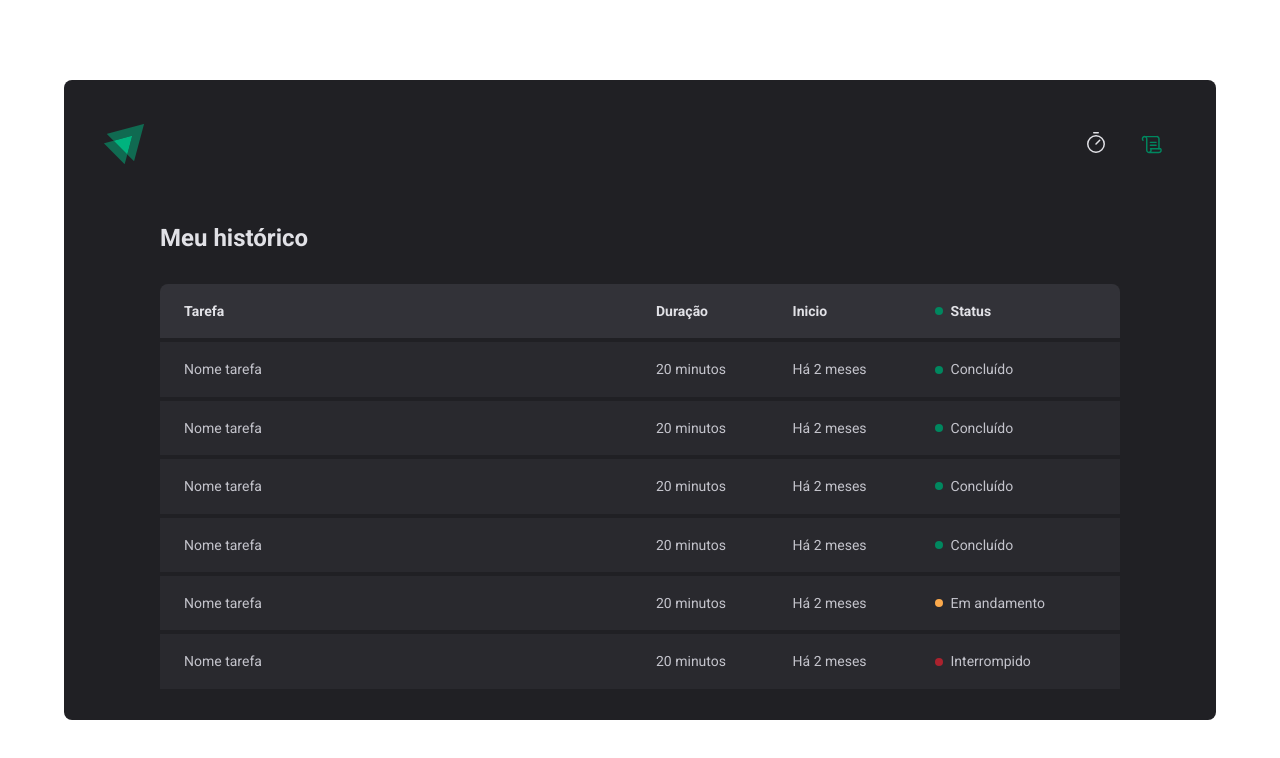
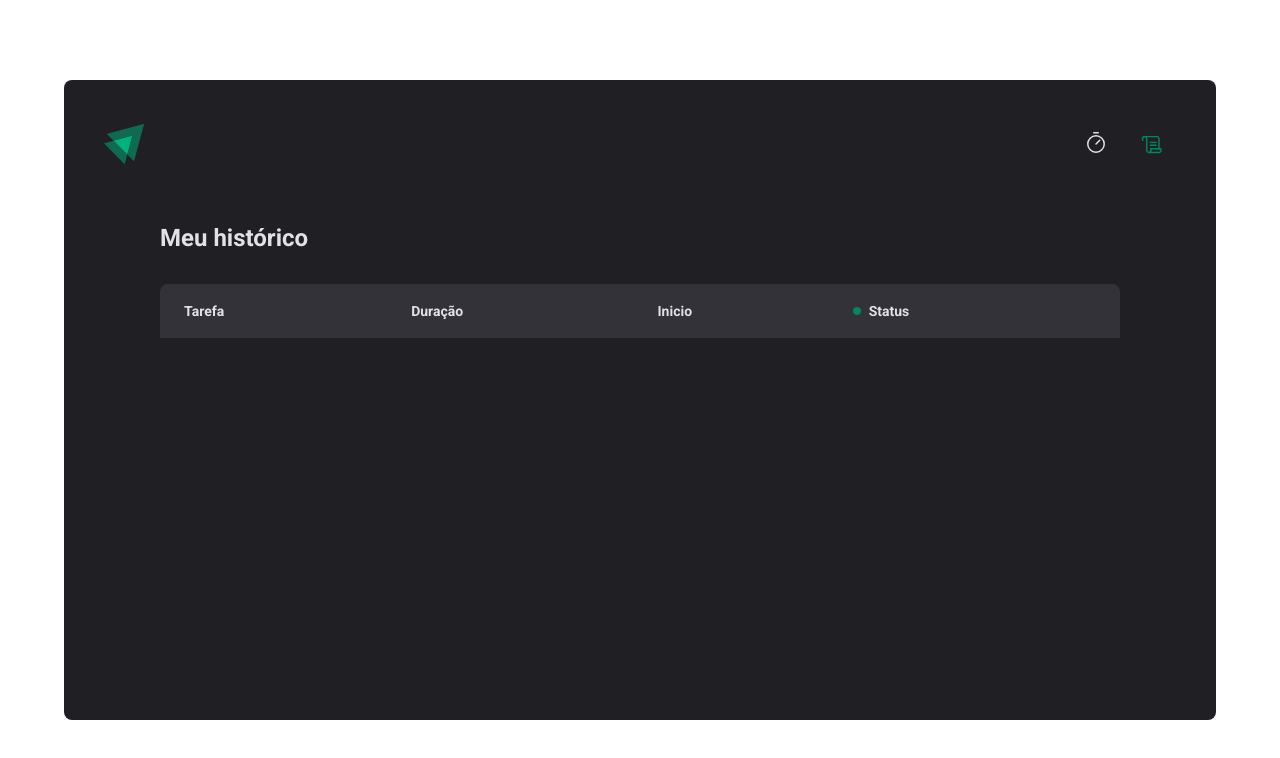
Before and after one commit to f-bravo/pomodoro-timer, a React (Vite) app: page /history in a window 1280 px wide. Shown: the top 758 px of the page. Built offline with nearby package versions, Linux system fonts and the light colour scheme.

Commit message:
Finished CyclesContext

```diff
--- /dev/null
+++ b/src/contexts/CyclesContext.tsx
@@ -0,0 +1,118 @@
+import { ReactNode, createContext, useState } from "react"
+
+interface CreateCycleData {
+  task: string
+  minutesAmount: number
+}
+
+// Interface de formatos dos ciclos
+interface Cycle {
+  id: string
+  task: string
+  minutesAmount: number
+  startDate: Date
+  interruptedDate?: Date
+  finishedDate?: Date
+}
+
+// informações armazenadas dentro do contexto:
+interface CyclesContextType {
+  cycles: Cycle[]
+  activeCycle: Cycle | undefined
+  activeCycleId: string | null
+  amountSecondsPassed: number
+  markCurrentCycleAsFinished: () => void
+  setSecondsPassed: (seconds: number) => void
+  createNewCycle: (data: CreateCycleData) => void
+  interruptCurrentCycle: () => void
+}
+
+export const CyclesContext = createContext({} as CyclesContextType)
+
+interface CyclesContextProviderProps {
+  children: ReactNode
+}
+
+export function CyclesContextProvider({ children }: CyclesContextProviderProps) {
+  // O estado vai armazenar uma lista[] de ciclos. Inicie o estado com uma lista vazia
+  const [cycles, setCycles] = useState<Cycle[]>([])
+  // mantendo o estado com o ID do ciclo ativo: o id pode ser nulo. É iniciado com null
+  const [activeCycleId, setActiveCycleId] = useState<string | null>(null)
+  // Novo estado que vai armazenar os segundos que já passaram desde que o ciclo foi ativo (countdown)
+  const [amountSecondsPassed, setAmountSecondsPassed] = useState(0)
+
+  // Mostrando na tela o ciclo ativo:
+  //Com base no id do ciclo ativo, vai percorrer tds os ciclos armazenados e retornar o ciclo com o mesmo id do ciclo ativo
+  const activeCycle = cycles.find((cycle) => cycle.id === activeCycleId)
+
+  function setSecondsPassed(seconds: number) {
+    setAmountSecondsPassed(seconds)
+  }
+
+  function markCurrentCycleAsFinished() {
+    setCycles(state => state.map(cycle => {
+      if (cycle.id === activeCycleId) {
+        return{ ...cycle, finishedDate: new Date()}
+      } else {
+        return cycle
+        }
+      })
+    )
+  }
+
+  function createNewCycle(data: CreateCycleData) {
+    const id = String(new Date().getTime()) // P facilitar e n instalar lib. O ID será o timeValue em Milisegundo
+
+    //Criando o novo ciclo: id, task, minuteAmount
+    const newCycle: Cycle = {
+      id,
+      task: data.task,
+      minutesAmount: data.minutesAmount,
+      startDate: new Date(),
+    }
+
+    // Add o novo ciclo a listagem de ciclos. para adicionar uma nova informação no array:
+    // Precisa copiar tds os ciclos existentes e add o novo ciclo no final
+    // Sempre que o estado depender de uma informação anterior use o formato arrow function
+    setCycles((state) => [...state, newCycle])
+
+    //Quando cria um novo ciclo, seta o ciclo recem criado como sendo o ciclo ativo
+    setActiveCycleId(id)
+
+    setAmountSecondsPassed(0) // resetando os segundos a cada novo ciclo
+  }
+
+  // AO interromper volta p estado inicial da aplicação
+  // Seta o ciclo ativo de votla p nulo
+  function interruptCurrentCycle() {
+    // P/ cada ciclo se for o ciclo ativo vai retornar td info + setar a data atual como interrupetdDate. Se não, n altera nada e return Cicle sem alteração
+    setCycles(state =>
+      state.map(cycle => {
+        if (cycle.id === activeCycleId) {
+        return{ ...cycle, interruptedDate: new Date()}
+        } else {
+          return cycle
+          }
+      }),
+    )
+    setActiveCycleId(null)
+
+  }
+
+  return(
+    <CyclesContext.Provider
+      value={{
+        cycles,
+        activeCycle,
+        activeCycleId,
+        markCurrentCycleAsFinished,
+        amountSecondsPassed,
+        setSecondsPassed,
+        createNewCycle,
+        interruptCurrentCycle,
+      }}
+    >
+      { children }
+    </CyclesContext.Provider>
+  )
+}
--- a/src/pages/History/index.tsx
+++ b/src/pages/History/index.tsx
@@ -1,9 +1,15 @@
+import { useContext } from "react";
 import { HistoryContainer, HistoryList, Status } from "./styles";
+import { CyclesContext } from "../../contexts/CyclesContext";
+import { formatDistanceToNow } from 'date-fns'
+import ptBR from 'date-fns/locale/pt-BR'
 
 export function History(){
+  const { cycles } = useContext(CyclesContext)
   return (
     <HistoryContainer>
       <h1>Meu histórico</h1>
+
 
       <HistoryList >
         <table>
@@ -19,54 +25,30 @@
           </thead>
 
           <tbody>
-            <tr>
-              <td>Nome tarefa</td>
-              <td>20 minutos</td>
-              <td>Há 2 meses</td>
-              <td>
-                <Status statusColor="green">Concluído</Status>
-              </td>
-            </tr>
-            <tr>
-              <td>Nome tarefa</td>
-              <td>20 minutos</td>
-              <td>Há 2 meses</td>
-              <td>
-                <Status statusColor="green">Concluído</Status>
-              </td>
-            </tr>
-            <tr>
-              <td>Nome tarefa</td>
-              <td>20 minutos</td>
-              <td>Há 2 meses</td>
-              <td>
-                <Status statusColor="green">Concluído</Status>
-              </td>
-            </tr>
-            <tr>
-              <td>Nome tarefa</td>
-              <td>20 minutos</td>
-              <td>Há 2 meses</td>
-              <td>
-                <Status statusColor="green">Concluído</Status>
-              </td>
-            </tr>
-            <tr>
-              <td>Nome tarefa</td>
-              <td>20 minutos</td>
-              <td>Há 2 meses</td>
-              <td>
-                <Status statusColor="yellow">Em andamento</Status>
-              </td>
-            </tr>
-            <tr>
-              <td>Nome tarefa</td>
-              <td>20 minutos</td>
-              <td>Há 2 meses</td>
-              <td>
-                <Status statusColor="red">Interrompido</Status>
-              </td>
-            </tr>
+            {cycles.map(cycle => {
+              return(
+                <tr key={cycle.id}>
+                  <td>{cycle.task}</td>
+                  <td>{cycle.minutesAmount} minutos</td>
+                  <td>
+                    {formatDistanceToNow(cycle.startDate, {
+                      addSuffix: true,
+                      locale: ptBR,
+                  })}</td>
+                  <td>
+                    { cycle.finishedDate && (
+                      <Status statusColor="green">Concluído</Status>)}
+
+                    { cycle.interruptedDate && (
+                      <Status statusColor="red">interrompido</Status>)}
+
+                    { (!cycle.finishedDate && !cycle.interruptedDate) && (
+                      <Status statusColor="yellow">Em andamento</Status>)}
+                  </td>
+                </tr>
+              )
+            })}
+
           </tbody>
 
         </table>
--- a/src/pages/Home/components/Countdown/index.tsx
+++ b/src/pages/Home/components/Countdown/index.tsx
@@ -1,7 +1,7 @@
 import { CountdownContainer, Separator } from "./styles"
 import { useContext, useEffect } from "react"
 import { differenceInSeconds } from 'date-fns'
-import { CyclesContext } from "../.."
+import { CyclesContext } from "../../../../contexts/CyclesContext"
 
 
 export function Countdown() {
--- a/src/pages/Home/components/NewCycleForm/index.tsx
+++ b/src/pages/Home/components/NewCycleForm/index.tsx
@@ -1,7 +1,7 @@
 import { FormContainer, TaskInput, MinuteAmountInput } from './styles'
 import { useContext } from 'react'
-import { CyclesContext } from '../..'
 import { useFormContext } from 'react-hook-form'
+import { CyclesContext } from '../../../../contexts/CyclesContext'
 
 export function NewCycleForm() {
   const { activeCycle } = useContext(CyclesContext)
--- a/src/pages/Home/index.tsx
+++ b/src/pages/Home/index.tsx
@@ -10,31 +10,11 @@
 
 // A lib n tem export default. Por isso importa td e da um apelido
 import * as zod from 'zod'
-import { createContext, useState } from "react";
+import { useContext } from "react";
 
 import { NewCycleForm } from "./components/NewCycleForm";
 import { Countdown } from "./components/Countdown";
-
-// Interface de formatos dos ciclos
-interface Cycle {
-  id: string
-  task: string
-  minutesAmount: number
-  startDate: Date
-  interruptedDate?: Date
-  finishedDate?: Date
-}
-
-// informações armazenadas dentro do contexto:
-interface CyclesContextType {
-  activeCycle: Cycle | undefined
-  activeCycleId: string | null
-  amountSecondsPassed: number
-  markCurrentCycleAsFinished: () => void
-  setSecondsPassed: (seconds: number) => void
-}
-
-export const CyclesContext = createContext({} as CyclesContextType)
+import { CyclesContext } from "../../contexts/CyclesContext";
 
 // Formulário de criação de um novo ciclo - validando um obj
 // Schema de validação
@@ -51,12 +31,7 @@
 }
 
  export function Home(){
-  // O estado vai armazenar uma lista[] de ciclos. Inicie o estado com uma lista vazia
-  const [cycles, setCycles] = useState<Cycle[]>([])
-  // mantendo o estado com o ID do ciclo ativo: o id pode ser nulo. É iniciado com null
-  const [activeCycleId, setActiveCycleId] = useState<string | null>(null)
-  // Novo estado que vai armazenar os segundos que já passaram desde que o ciclo foi ativo (countdown)
-  const [amountSecondsPassed, setAmountSecondsPassed] = useState(0)
+  const { activeCycle ,createNewCycle, interruptCurrentCycle } = useContext(CyclesContext)
 
   const newCycleForm = useForm<NewCycleFormData>({
     resolver: zodResolver(NewCycleFormValidationSchema),
@@ -68,92 +43,27 @@
 
   const { handleSubmit, watch, reset } = newCycleForm
 
-  // Mostrando na tela o ciclo ativo:
-  //Com base no id do ciclo ativo, vai percorrer tds os ciclos armazenados e retornar o ciclo com o mesmo id do ciclo ativo
-  const activeCycle = cycles.find((cycle) => cycle.id === activeCycleId)
-
-  function setSecondsPassed(seconds: number) {
-    setAmountSecondsPassed(seconds)
-  }
-
-  function markCurrentCycleAsFinished() {
-    setCycles(state => state.map(cycle => {
-      if (cycle.id === activeCycleId) {
-        return{ ...cycle, finishedDate: new Date()}
-      } else {
-        return cycle
-        }
-      })
-    )
-  }
-
+  // função chamada diretamente de um evento (handle)
   function handleCreateNewCycle(data: NewCycleFormData) {
-    const id = String(new Date().getTime()) // P facilitar e n instalar lib. O ID será o timeValue em Milisegundo
-
-    //Criando o novo ciclo: id, task, minuteAmount
-    const newCycle: Cycle = {
-      id,
-      task: data.task,
-      minutesAmount: data.minutesAmount,
-      startDate: new Date(),
-    }
-
-    // Add o novo ciclo a listagem de ciclos. para adicionar uma nova informação no array:
-    // Precisa copiar tds os ciclos existentes e add o novo ciclo no final
-    // Sempre que o estado depender de uma informação anterior use o formato arrow function
-    setCycles((state) => [...state, newCycle])
-
-    //Quando cria um novo ciclo, seta o ciclo recem criado como sendo o ciclo ativo
-    setActiveCycleId(id)
-
-    setAmountSecondsPassed(0) // resetando os segundos a cada novo ciclo
-
+    createNewCycle(data)
     reset()
   }
-
-  // AO interromper volta p estado inicial da aplicação
-  // Seta o ciclo ativo de votla p nulo
-  function handleInterruptCycle() {
-    // P/ cada ciclo se for o ciclo ativo vai retornar td info + setar a data atual como interrupetdDate. Se não, n altera nada e return Cicle sem alteração
-    setCycles(state =>
-      state.map(cycle => {
-        if (cycle.id === activeCycleId) {
-        return{ ...cycle, interruptedDate: new Date()}
-        } else {
-          return cycle
-          }
-      }),
-    )
-    setActiveCycleId(null)
-
-  }
-  //console.log(activeCycle)
 
   const task = watch('task')
   const isSubmitDisabled = !task
 
-  // console.log(cycles)
-
   return (
     <HomeContainer>
       <form onSubmit={handleSubmit(handleCreateNewCycle)} action="">
-      <CyclesContext.Provider
-        value={{
-          activeCycle,
-          activeCycleId,
-          markCurrentCycleAsFinished,
-          amountSecondsPassed,
-          setSecondsPassed,
-        }}
-      >
+
         <FormProvider {...newCycleForm}> {/* spreed, repassa as props do newCycleForm para o <FormProvider>   */}
           <NewCycleForm />
         </FormProvider>
         <Countdown />
-      </CyclesContext.Provider>
+
 
       { activeCycle ? (
-        <StopCountDownButton onClick={handleInterruptCycle} type="button">
+        <StopCountDownButton onClick={interruptCurrentCycle} type="button">
           <HandPalm size={24}/>
           Interrromper
         </StopCountDownButton>
```
Also changed, not shown: src/App.tsx (+7 -1 lines).
